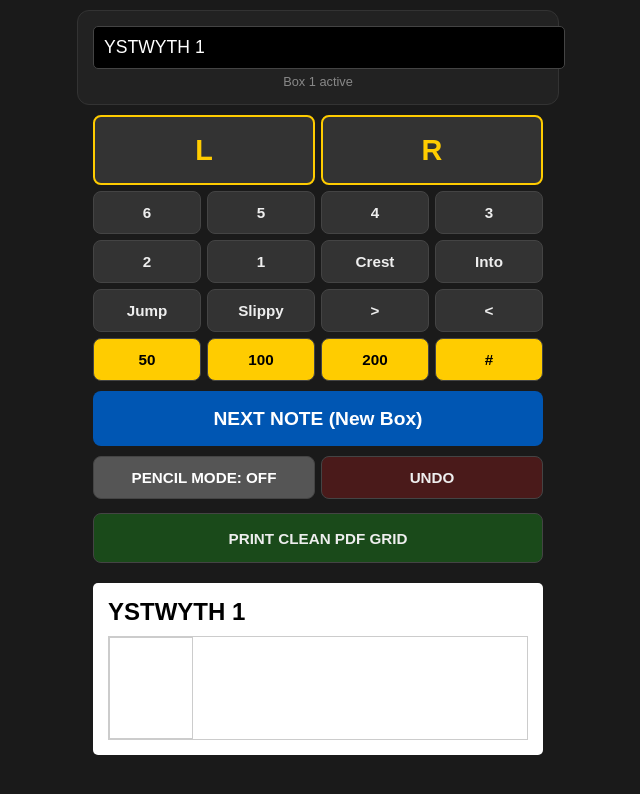
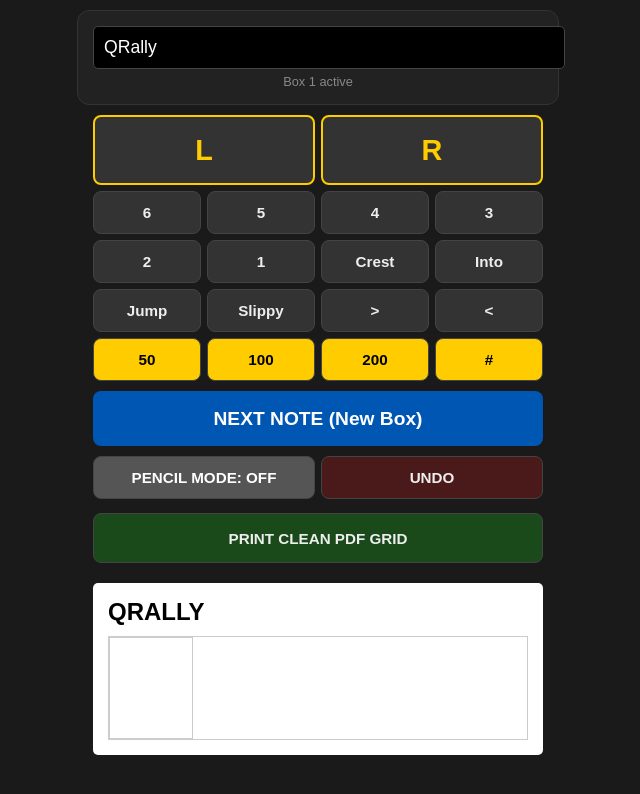
Before and after one commit to QRally/qrally-pro, a plain HTML site: page index.html in a window 1280 px wide. Shown: the whole page, without its empty margins (322-962 px from the left). Drawn offline with Linux system fonts and the light colour scheme.

Commit message:
Update index.html

```diff
--- a/index.html
+++ b/index.html
@@ -37,7 +37,7 @@
 <body>
 
     <div class="hud">
-        <input type="text" id="stage-name" value="YSTWYTH 1">
+        <input type="text" id="stage-name" value="QRally">
         <div id="counter" style="text-align:center; font-size: 0.8rem; margin-top:5px; color:#888;">Box 1 active</div>
     </div>
 
@@ -72,7 +72,7 @@
     </div>
 
     <div id="preview-area">
-        <h2 id="preview-title" style="margin:0 0 10px 0; font-family:sans-serif; text-transform: uppercase;">YSTWYTH 1</h2>
+        <h2 id="preview-title" style="margin:0 0 10px 0; font-family:sans-serif; text-transform: uppercase;">QRally</h2>
         <div class="notes-grid" id="main-grid">
             <div class="note-cell active-cell" id="cell-0"></div>
         </div>
```
